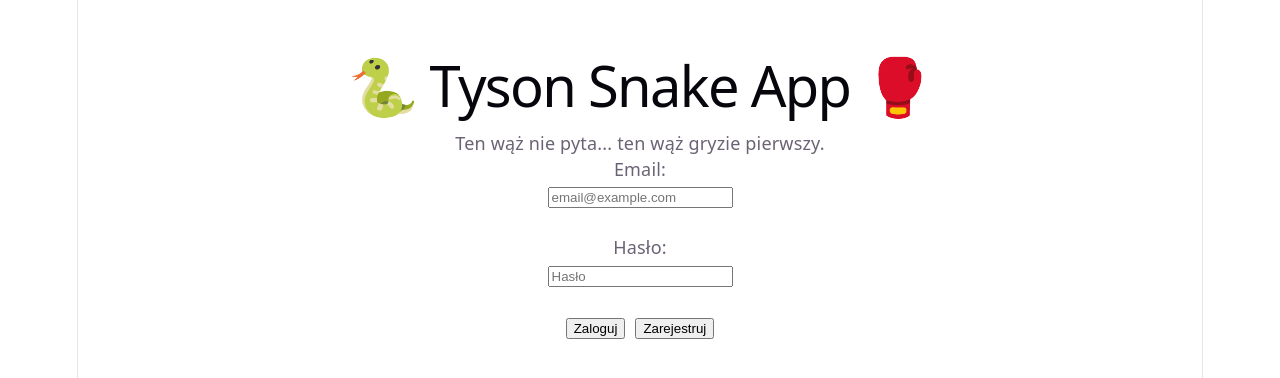
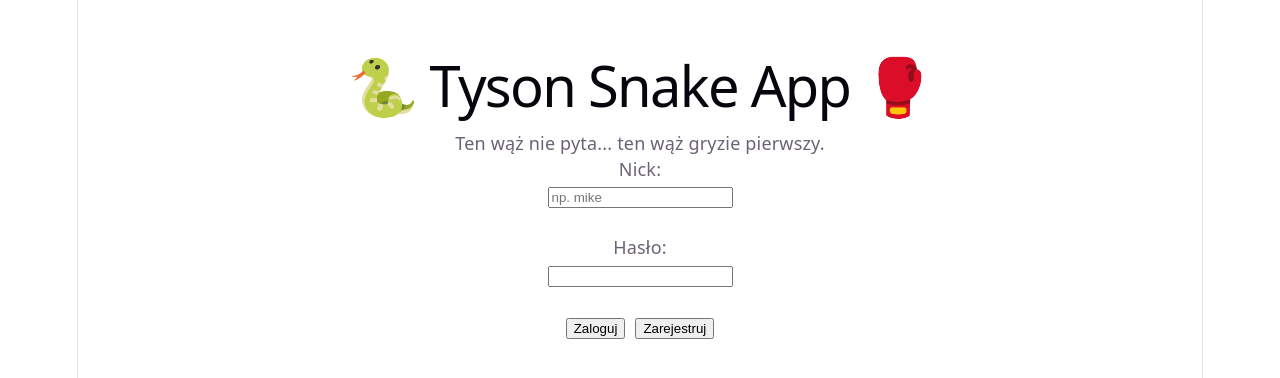
Before and after one commit to darkAngelMike/snake-feeding-app, a React (Vite) app in the folder client/: page / in a window 1280 px wide. Shown: the top 378 px of the page. Built offline with nearby package versions, Linux system fonts and the light colour scheme.

Commit message:
connect dashboard calculate button

```diff
--- a/client/src/App.jsx
+++ b/client/src/App.jsx
@@ -4,7 +4,7 @@ import { supabase } from "./supabaseClient";
 function App() {
   const [session, setSession] = useState(null);
 
-  const [email, setEmail] = useState("");
+  const [nick, setNick] = useState("");
   const [password, setPassword] = useState("");
 
   const [snakeName, setSnakeName] = useState("");
@@ -15,6 +15,8 @@ function App() {
   const [stage, setStage] = useState("adult");
   const [lastFeedingDate, setLastFeedingDate] = useState("");
   const [bodyCondition, setBodyCondition] = useState("normal");
+
+  const [result, setResult] = useState(null);
 
   useEffect(() => {
     supabase.auth.getSession().then(({ data }) => {
@@ -59,9 +61,11 @@ function App() {
     setLoading(false);
   };
 
+  const getFakeEmail = () => `${nick}@snake.local`;
+
   const register = async () => {
     const { error } = await supabase.auth.signUp({
-      email,
+      email: getFakeEmail(),
       password,
     });
 
@@ -75,7 +79,7 @@ function App() {
 
   const login = async () => {
     const { error } = await supabase.auth.signInWithPassword({
-      email,
+      email: getFakeEmail(),
       password,
     });
 
@@ -125,19 +129,38 @@ function App() {
     fetchProfile();
   };
 
+  const calculateFeeding = async () => {
+    const response = await fetch(
+      "https://snake-backend-kb14.onrender.com/calculate",
+      {
+        method: "POST",
+        headers: {
+          "Content-Type": "application/json",
+        },
+        body: JSON.stringify({
+          feedingDate: profile.last_feeding_date,
+          weight: profile.weight,
+          stage: profile.stage,
+        }),
+      },
+    );
+
+    const data = await response.json();
+    setResult(data.result);
+  };
+
   if (!session) {
     return (
       <div style={{ padding: "40px", textAlign: "center" }}>
         <h1>🐍 Tyson Snake App 🥊</h1>
         <p>Ten wąż nie pyta... ten wąż gryzie pierwszy.</p>
 
-        <label>Email:</label>
+        <label>Nick:</label>
         <br />
         <input
-          type="email"
-          placeholder="email@example.com"
-          value={email}
-          onChange={(e) => setEmail(e.target.value)}
+          placeholder="np. mike"
+          value={nick}
+          onChange={(e) => setNick(e.target.value)}
         />
 
         <br />
@@ -147,7 +170,6 @@ function App() {
         <br />
         <input
           type="password"
-          placeholder="Hasło"
           value={password}
           onChange={(e) => setPassword(e.target.value)}
         />
@@ -255,9 +277,22 @@ function App() {
 
       <br />
 
-      <button disabled={!profile.weight || !profile.last_feeding_date}>
+      <button
+        disabled={!profile.weight || !profile.last_feeding_date}
+        onClick={calculateFeeding}
+      >
         Oblicz datę karmienia
       </button>
+
+      {result && (
+        <div style={{ marginTop: "20px" }}>
+          <h2>Wynik</h2>
+          <p>Porcja: {result.mealWeight} g</p>
+          <p>Następne karmienie: {result.nextFeedingDate}</p>
+          <p>Czy po terminie: {result.isOverdue ? "Tak" : "Nie"}</p>
+          <p>Dni do karmienia: {result.daysLeft}</p>
+        </div>
+      )}
 
       <br />
       <br />
```
